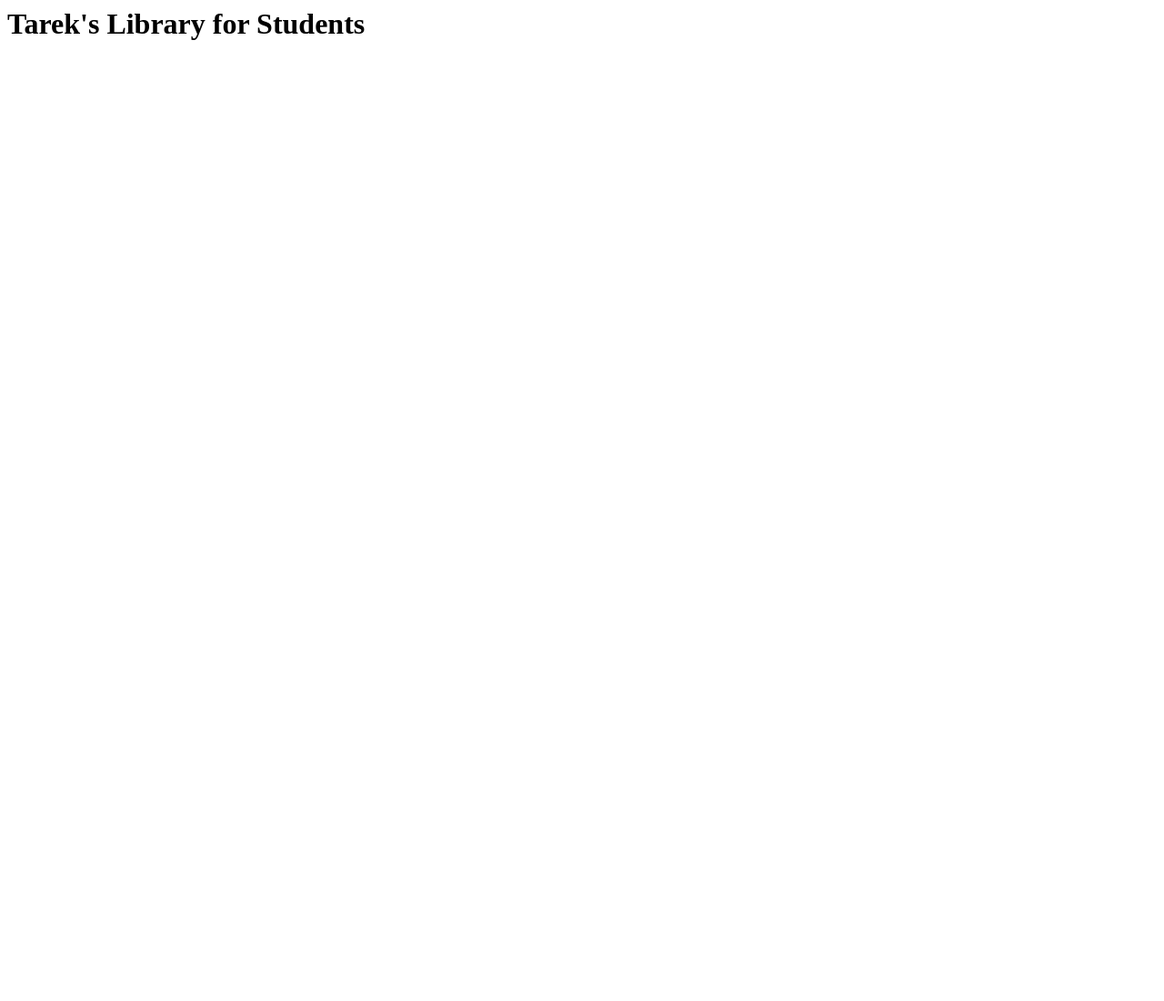
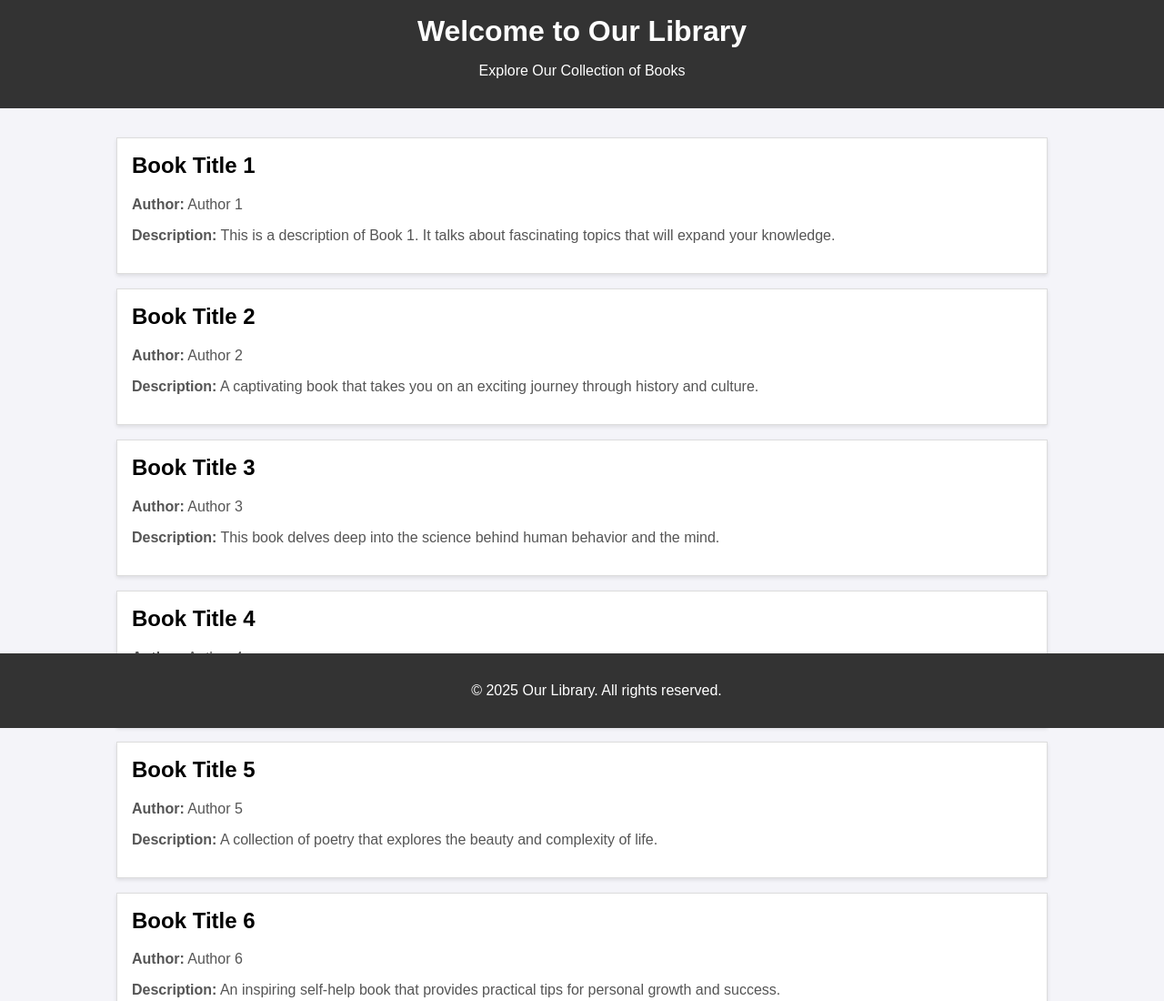
Before and after one commit to Tarek557/Library-Website, a plain HTML site: page Webiste.html in a window 1280 px wide. Shown: the top 1100 px of the page at 91% size. Before the commit the page ends 800 px from the top, so only its background shows below. Drawn offline with Linux system fonts and the light colour scheme.

Commit message:
Update Webiste.html

```diff
--- a/Webiste.html
+++ b/Webiste.html
@@ -1,9 +1,102 @@
-<!DOCKTYPE html>
-<html>
-    <head>
-        <title> Website for Students</title>
-    </head>
+<!DOCTYPE html>
+<html lang="en">
+<head>
+    <meta charset="UTF-8">
+    <meta name="viewport" content="width=device-width, initial-scale=1.0">
+    <title>Tarek's Library</title>
+    <style>
+        body {
+            font-family: Arial, sans-serif;
+            margin: 0;
+            padding: 0;
+            background-color: #f4f4f9;
+        }
+        header {
+            background-color: #333;
+            color: #fff;
+            text-align: center;
+            padding: 1rem;
+        }
+        h1 {
+            margin: 0;
+        }
+        .container {
+            width: 80%;
+            margin: 2rem auto;
+        }
+        .book {
+            background-color: #fff;
+            border: 1px solid #ddd;
+            margin: 1rem 0;
+            padding: 1rem;
+            box-shadow: 0 2px 4px rgba(0, 0, 0, 0.1);
+        }
+        .book h2 {
+            margin-top: 0;
+        }
+        .book p {
+            font-size: 1rem;
+            color: #555;
+        }
+        footer {
+            background-color: #333;
+            color: #fff;
+            text-align: center;
+            padding: 1rem;
+            position: fixed;
+            bottom: 0;
+            width: 100%;
+        }
+    </style>
+</head>
+<body>
+
+    <header>
+        <h1>Welcome to Our Library</h1>
+        <p>Explore Our Collection of Books</p>
+    </header>
+
+    <div class="container">
+        <div class="book">
+            <h2>Book Title 1</h2>
+            <p><strong>Author:</strong> Author 1</p>
+            <p><strong>Description:</strong> This is a description of Book 1. It talks about fascinating topics that will expand your knowledge.</p>
+        </div>
+
+        <div class="book">
+            <h2>Book Title 2</h2>
+            <p><strong>Author:</strong> Author 2</p>
+            <p><strong>Description:</strong> A captivating book that takes you on an exciting journey through history and culture.</p>
+        </div>
+
+        <div class="book">
+            <h2>Book Title 3</h2>
+            <p><strong>Author:</strong> Author 3</p>
+            <p><strong>Description:</strong> This book delves deep into the science behind human behavior and the mind.</p>
+        </div>
+
+        <div class="book">
+            <h2>Book Title 4</h2>
+            <p><strong>Author:</strong> Author 4</p>
+            <p><strong>Description:</strong> A thrilling mystery novel filled with suspense and unexpected twists.</p>
+        </div>
+
+        <div class="book">
+            <h2>Book Title 5</h2>
+            <p><strong>Author:</strong> Author 5</p>
+            <p><strong>Description:</strong> A collection of poetry that explores the beauty and complexity of life.</p>
+        </div>
+
+        <div class="book">
+            <h2>Book Title 6</h2>
+            <p><strong>Author:</strong> Author 6</p>
+            <p><strong>Description:</strong> An inspiring self-help book that provides practical tips for personal growth and success.</p>
+        </div>
+    </div>
+
+    <footer>
+        <p>&copy; 2025 Our Library. All rights reserved.</p>
+    </footer>
+
+</body>
 </html>
-<body>
-    <h1>Tarek's Library for Students</h1>
-</body>
```
